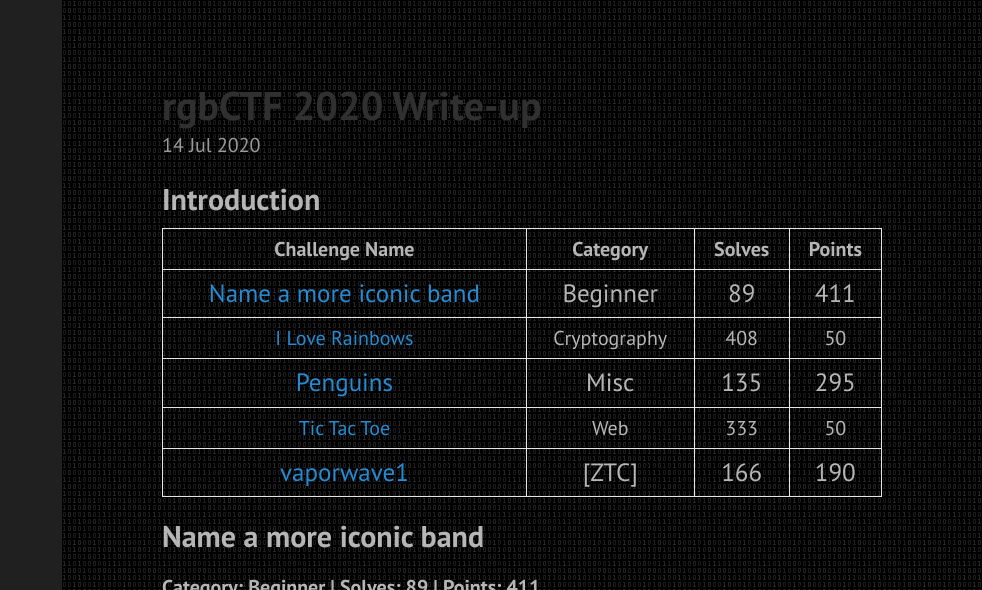
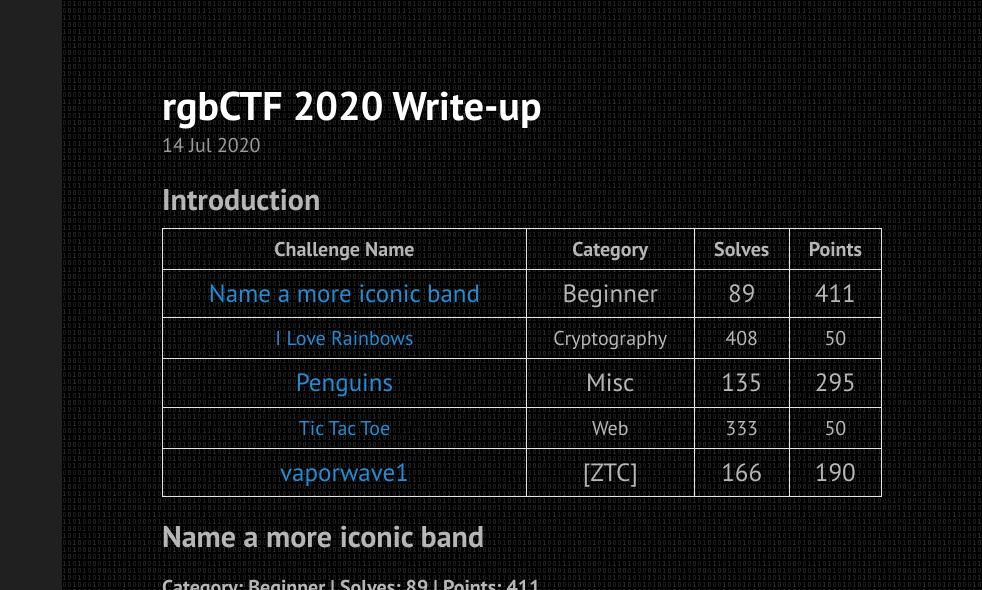
Before and after one commit to museifu666/museifu666.github.io, a Jekyll site: the page built from index.html, in a window 1280 px wide and 1400 px high. Shown: the top 590 px of the window, without its empty margins (298-1280 px from the left). Built offline with Jekyll 4.4.1, drawn with Linux system fonts in a browser that asks for light colours; the list of posts is cut into pages by our own code; grey boxes are pictures that could not be loaded.

Commit message:
Update poole.css

```diff
--- a/public/css/poole.css
+++ b/public/css/poole.css
@@ -345,7 +345,7 @@ tbody tr:nth-child(odd) th
 .page-title,
 .post-title,
 .post-title a {
-  color: #303030;
+  color: rgba(255,255,255,1);
 }
 .page-title,
 .post-title {
```
